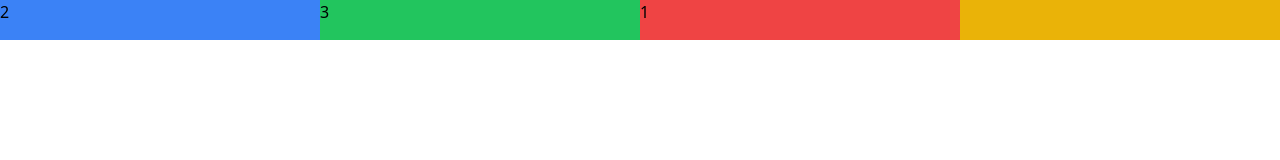
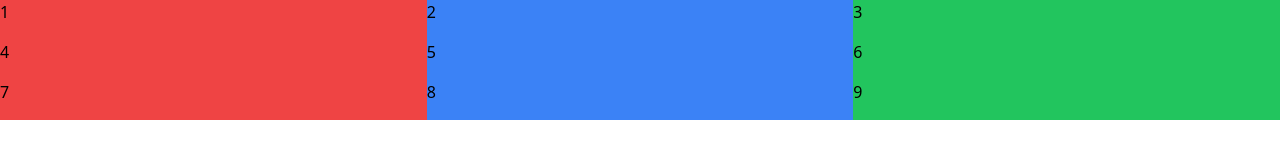
Before and after one commit to bunyawats/hello-tailwind, a website: page public/index.html in a window 1280 px wide. Drawn offline with Linux system fonts and the light colour scheme.

Commit message:
bg-yellow-500 grid grid-cols-3

```diff
--- a/public/index.html
+++ b/public/index.html
@@ -9,10 +9,18 @@
 </head>
 
 <body>
-    <div class="flex  bg-yellow-500">
-        <div class="order-3 h-10 w-80 bg-red-500">1</div>
-        <div class="order-1 h-10 w-80 bg-blue-500">2</div>
-        <div class="order-2 h-10 w-80 bg-green-500">3</div>
+    <div class="bg-yellow-500 grid grid-cols-3">
+        <div class=" h-10  bg-red-500">1</div>
+        <div class=" h-10 bg-blue-500">2</div>
+        <div class=" h-10  bg-green-500">3</div>
+
+        <div class=" h-10 bg-red-500">4</div>
+        <div class=" h-10  bg-blue-500">5</div>
+        <div class=" h-10 bg-green-500">6</div>
+
+        <div class=" h-10 bg-red-500">7</div>
+        <div class=" h-10 bg-blue-500">8</div>
+        <div class=" h-10 bg-green-500">9</div>
     </div>
 </body>
 
```
Also changed, not shown: public/styles.css.
